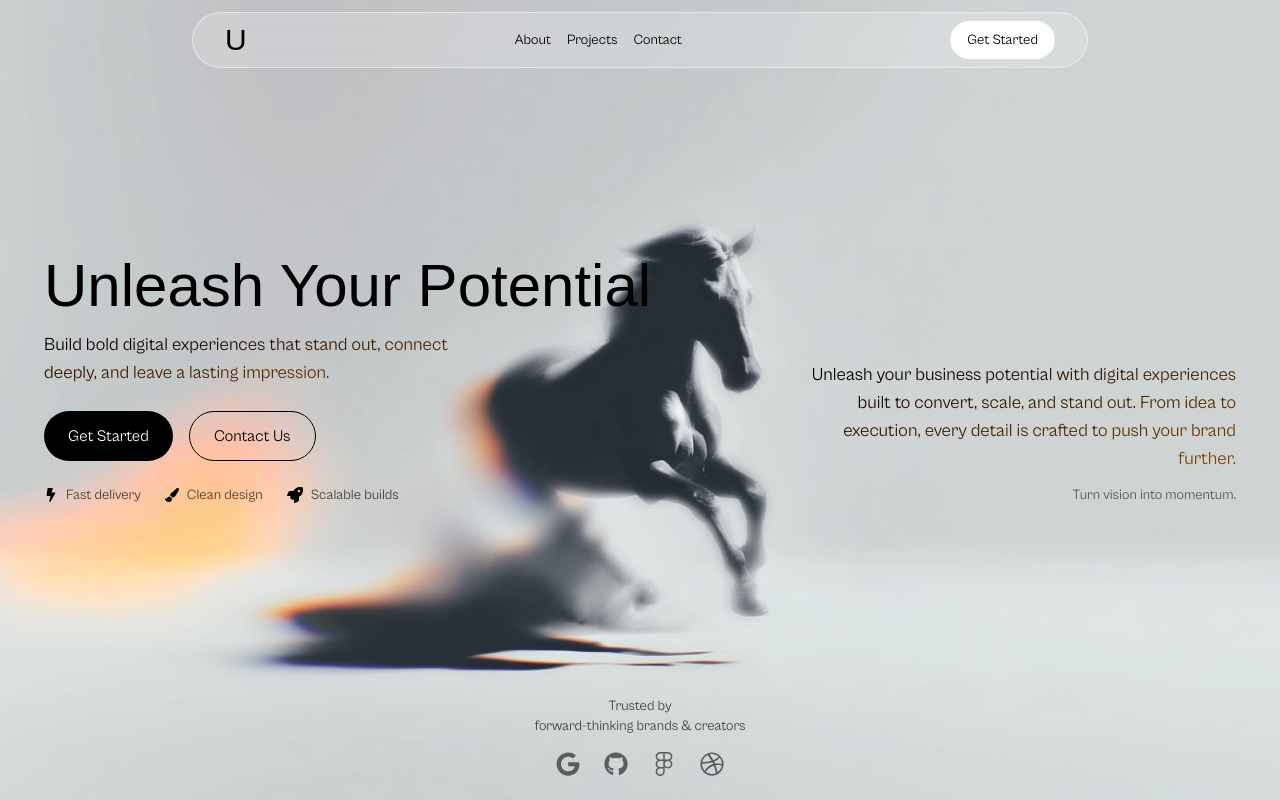
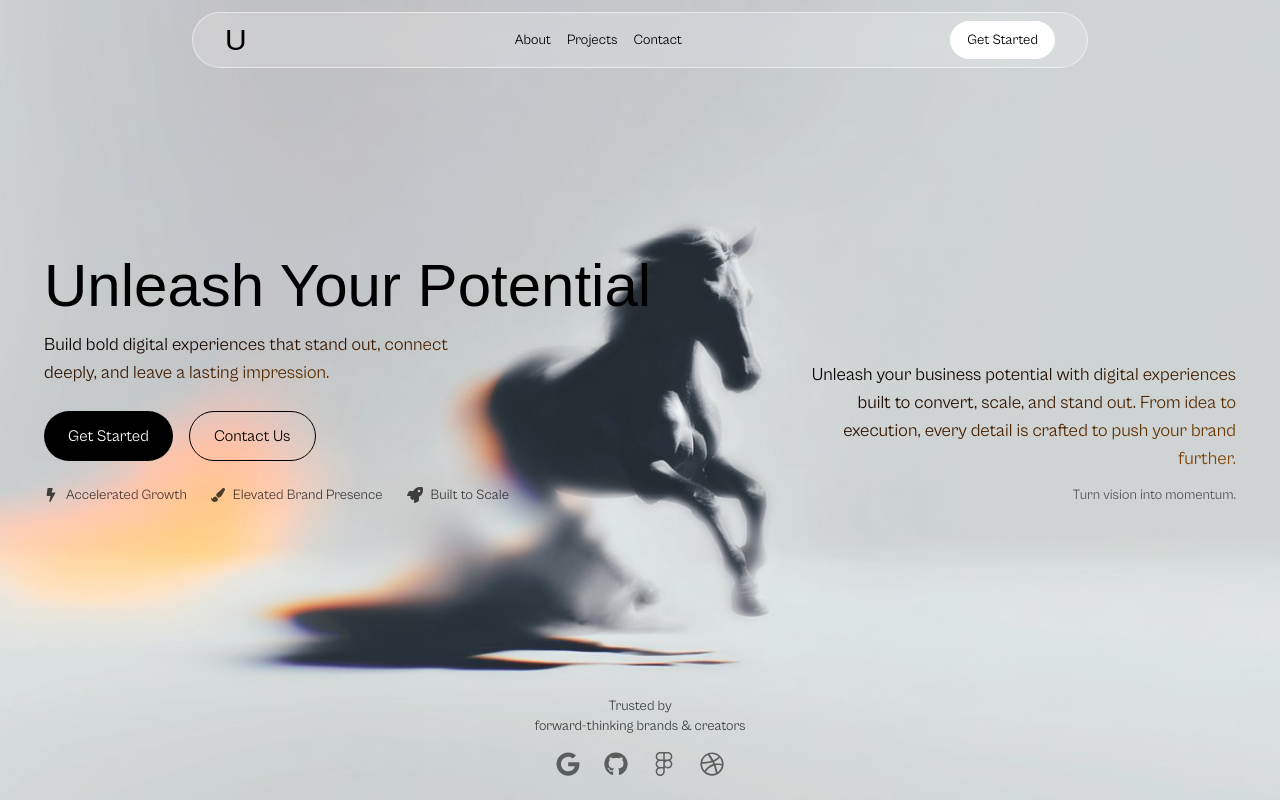
Before and after one commit to mamebb2023/personal-website, a Next.js app: page /projects/unleash in a window 1280 px wide. Built offline with nearby package versions, Linux system fonts and the light colour scheme; a web font is replaced by a local one.

Commit message:
add animations

```diff
--- a/app/projects/(hero)/unleash/page.tsx
+++ b/app/projects/(hero)/unleash/page.tsx
@@ -3,16 +3,52 @@
 import Link from 'next/link';
 import React from 'react';
 import { Engagement } from 'next/font/google';
-import { FaBolt, FaDribbble, FaFigma, FaGithub, FaGoogle, FaPaintBrush, FaRocket } from 'react-icons/fa';
+import {
+  FaBolt,
+  FaDribbble,
+  FaFigma,
+  FaGithub,
+  FaGoogle,
+  FaPaintBrush,
+  FaRocket,
+} from 'react-icons/fa';
+import { motion, Variants } from "framer-motion";
 
 const font = Engagement({ weight: '400', subsets: ['latin'] });
+
+/* animation setup */
+const container: Variants = {
+  hidden: {},
+  show: {
+    transition: {
+      staggerChildren: 0.15,
+    },
+  },
+};
+
+const fadeUp: Variants = {
+  hidden: { opacity: 0, y: 40 },
+  show: {
+    opacity: 1,
+    y: 0,
+    transition: {
+      duration: 0.6,
+      ease: "easeOut", // ✅ now properly typed
+    },
+  },
+};
 
 export default function HeroSection() {
   return (
     <div className="relative h-screen overflow-hidden flex flex-col justify-between bg-[url('/projects/horse-image.jpg')] bg-cover bg-center">
 
-      {/* header */}
-      <div className="p-3 flex-center">
+      {/* HEADER */}
+      <motion.div
+        variants={fadeUp}
+        initial="hidden"
+        animate="show"
+        className="p-3 flex-center"
+      >
         <div className="w-4xl border-white/50 border rounded-full p-2 px-8 flex items-center justify-between bg-white/20 backdrop-blur-md">
           <Link href="#" className={`${font.className} text-3xl`}>U</Link>
 
@@ -26,15 +62,21 @@ export default function HeroSection() {
             Get Started
           </button>
         </div>
-      </div>
+      </motion.div>
 
-      {/* content */}
-      <div className="p-1 flex-center">
+      {/* CONTENT */}
+      <motion.div
+        variants={container}
+        initial="hidden"
+        animate="show"
+        className="p-1 flex-center"
+      >
         <div className="w-7xl flex justify-between items-end px-10">
 
           {/* LEFT */}
           <div className='space-y-6'>
-            <div className='space-y-2'>
+
+            <motion.div variants={fadeUp} className='space-y-2'>
               <h1 className={`${font.className} text-6xl leading-tight`}>
                 Unleash Your Potential
               </h1>
@@ -42,52 +84,58 @@ export default function HeroSection() {
               <p className="max-w-md text-lg text-transparent bg-clip-text bg-gradient-to-br from-black via-yellow-950 to-yellow-800">
                 Build bold digital experiences that stand out, connect deeply, and leave a lasting impression.
               </p>
-            </div>
+            </motion.div>
 
             {/* CTA */}
-            <div className="flex gap-4">
+            <motion.div variants={fadeUp} className="flex gap-4">
               <button className="bg-black text-white px-6 py-3 rounded-full hover:scale-105 transition">
                 Get Started
               </button>
               <button className="border border-black px-6 py-3 rounded-full hover:bg-black hover:text-white transition">
                 Contact Us
               </button>
-            </div>
+            </motion.div>
 
-            {/* trust indicators */}
-            <div className="flex gap-6 text-sm text-black/70 items-center">
+            {/* TRUST */}
+            <motion.div variants={fadeUp} className="flex gap-6 text-sm text-black/70 items-center">
               <span className="flex items-center gap-2">
-                <FaBolt className="text-black" />
-                Fast delivery
+                <FaBolt />
+                Accelerated Growth
               </span>
 
               <span className="flex items-center gap-2">
-                <FaPaintBrush className="text-black" />
-                Clean design
+                <FaPaintBrush />
+                Elevated Brand Presence
               </span>
 
               <span className="flex items-center gap-2">
-                <FaRocket size={16} className="text-black" />
-                Scalable builds
+                <FaRocket size={16} />
+                Built to Scale
               </span>
-            </div>
+            </motion.div>
           </div>
 
           {/* RIGHT */}
-          <div className='space-y-3'>
+          <motion.div variants={fadeUp} className='space-y-3'>
             <p className="max-w-md text-lg text-end text-transparent bg-clip-text bg-gradient-to-br from-black via-yellow-950 to-yellow-800">
               Unleash your business potential with digital experiences built to convert, scale, and stand out.
               From idea to execution, every detail is crafted to push your brand further.
             </p>
+
             <p className="text-sm text-end text-black/60">
               Turn vision into momentum.
             </p>
-          </div>
+          </motion.div>
         </div>
-      </div>
+      </motion.div>
 
-      {/* bottom section */}
-      <div className="p-6 flex flex-col items-center gap-4 text-black/70">
+      {/* BOTTOM */}
+      <motion.div
+        variants={fadeUp}
+        initial="hidden"
+        animate="show"
+        className="p-6 flex flex-col items-center gap-4 text-black/70"
+      >
         <p className="text-sm text-center">
           Trusted by
           <br />
@@ -100,7 +148,7 @@ export default function HeroSection() {
           <FaFigma />
           <FaDribbble />
         </div>
-      </div>
+      </motion.div>
     </div>
   );
 }
```
